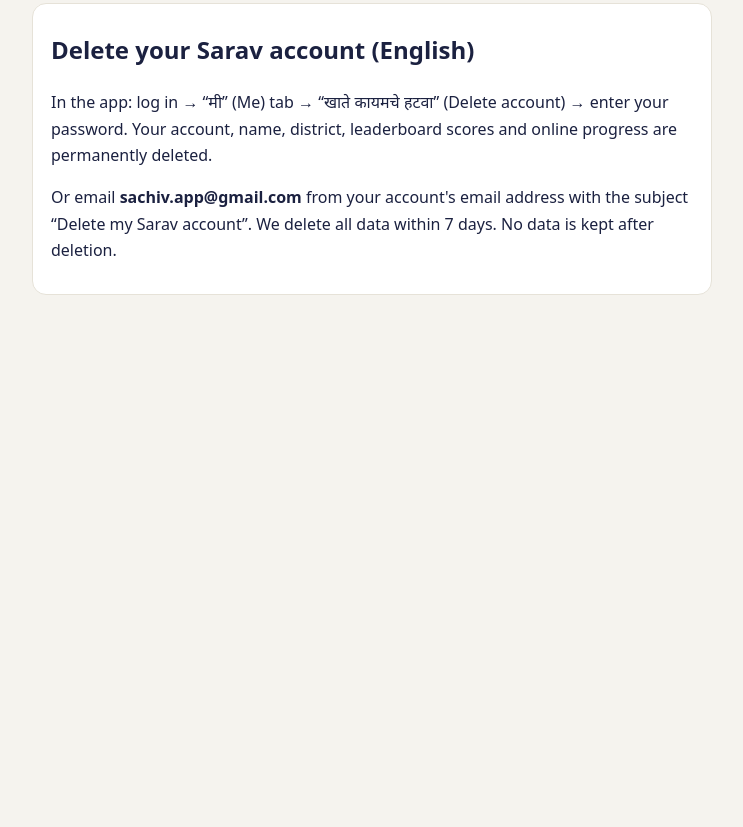
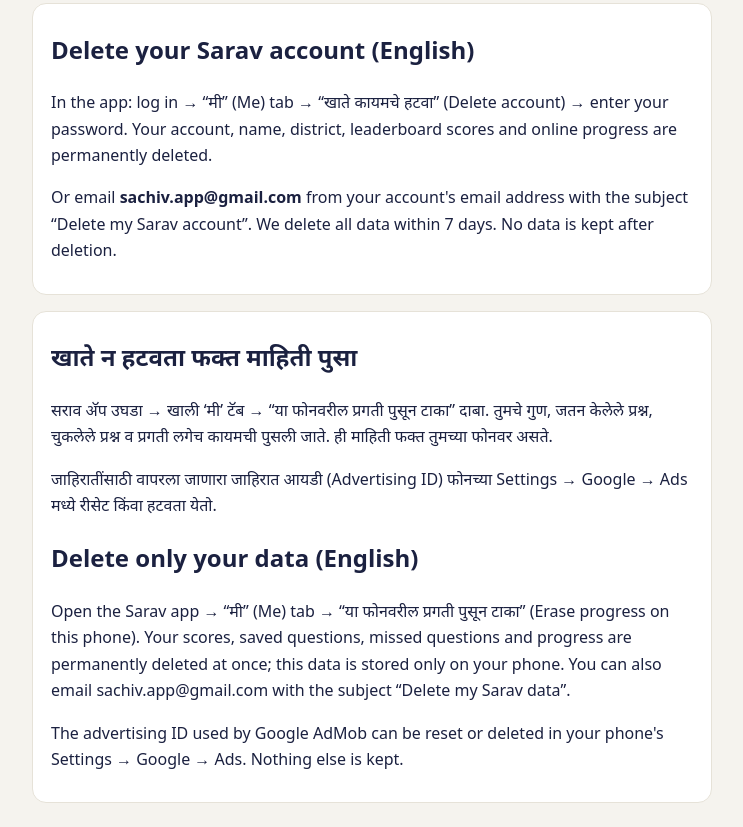
Before and after one commit to sachinbjankar/sarav, a website: page public/delete-account.html in a window 1280 px wide. Shown: the part 504-1331 px from the top of the page, without its empty margins (268-1011 px from the left). Before the commit the page ends 823 px from the top, so only its background shows below. Drawn offline with Linux system fonts and the light colour scheme.

Commit message:
Deletion page: steps to delete data without deleting the account
Co-Authored-By: Claude Opus 5.5 <noreply@anthropic.com>
Claude-Session: https://claude.ai/code/session_01KjYvPMKSFrFCgVCKqgRfZ5

```diff
--- a/public/delete-account.html
+++ b/public/delete-account.html
@@ -16,4 +16,12 @@
 <p>In the app: log in → “मी” (Me) tab → “खाते कायमचे हटवा” (Delete account) → enter your password. Your account, name, district, leaderboard scores and online progress are permanently deleted.</p>
 <p>Or email <b>sachiv.app@gmail.com</b> from your account's email address with the subject “Delete my Sarav account”. We delete all data within 7 days. No data is kept after deletion.</p>
 </div>
+<div class="card" id="data">
+<h2>खाते न हटवता फक्त माहिती पुसा</h2>
+<p>सराव अ‍ॅप उघडा → खाली ‘मी’ टॅब → “या फोनवरील प्रगती पुसून टाका” दाबा. तुमचे गुण, जतन केलेले प्रश्न, चुकलेले प्रश्न व प्रगती लगेच कायमची पुसली जाते. ही माहिती फक्त तुमच्या फोनवर असते.</p>
+<p>जाहिरातींसाठी वापरला जाणारा जाहिरात आयडी (Advertising ID) फोनच्या Settings → Google → Ads मध्ये रीसेट किंवा हटवता येतो.</p>
+<h2>Delete only your data (English)</h2>
+<p>Open the Sarav app → “मी” (Me) tab → “या फोनवरील प्रगती पुसून टाका” (Erase progress on this phone). Your scores, saved questions, missed questions and progress are permanently deleted at once; this data is stored only on your phone. You can also email sachiv.app@gmail.com with the subject “Delete my Sarav data”.</p>
+<p>The advertising ID used by Google AdMob can be reset or deleted in your phone's Settings → Google → Ads. Nothing else is kept.</p>
+</div>
 </body></html>
```
